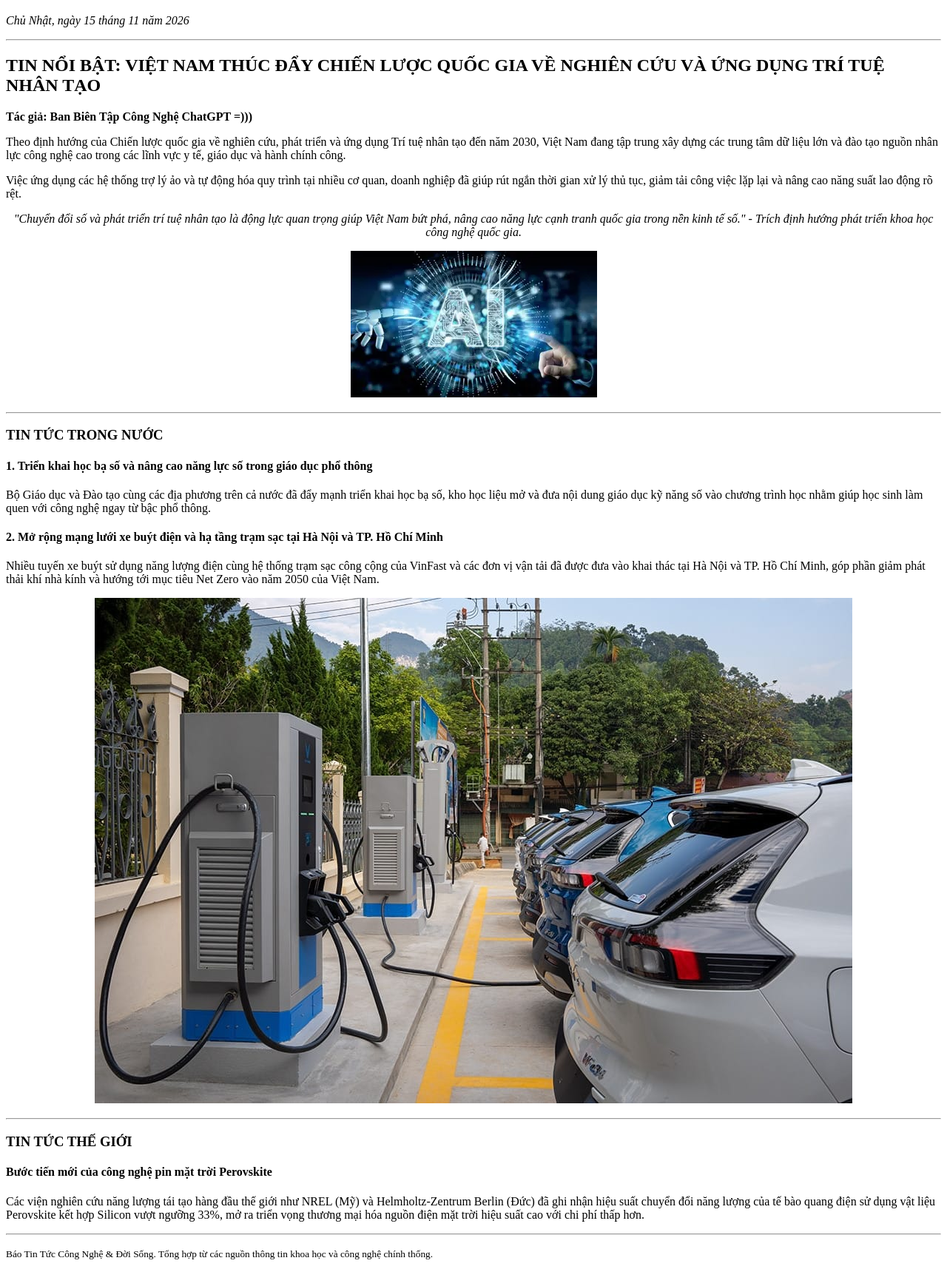
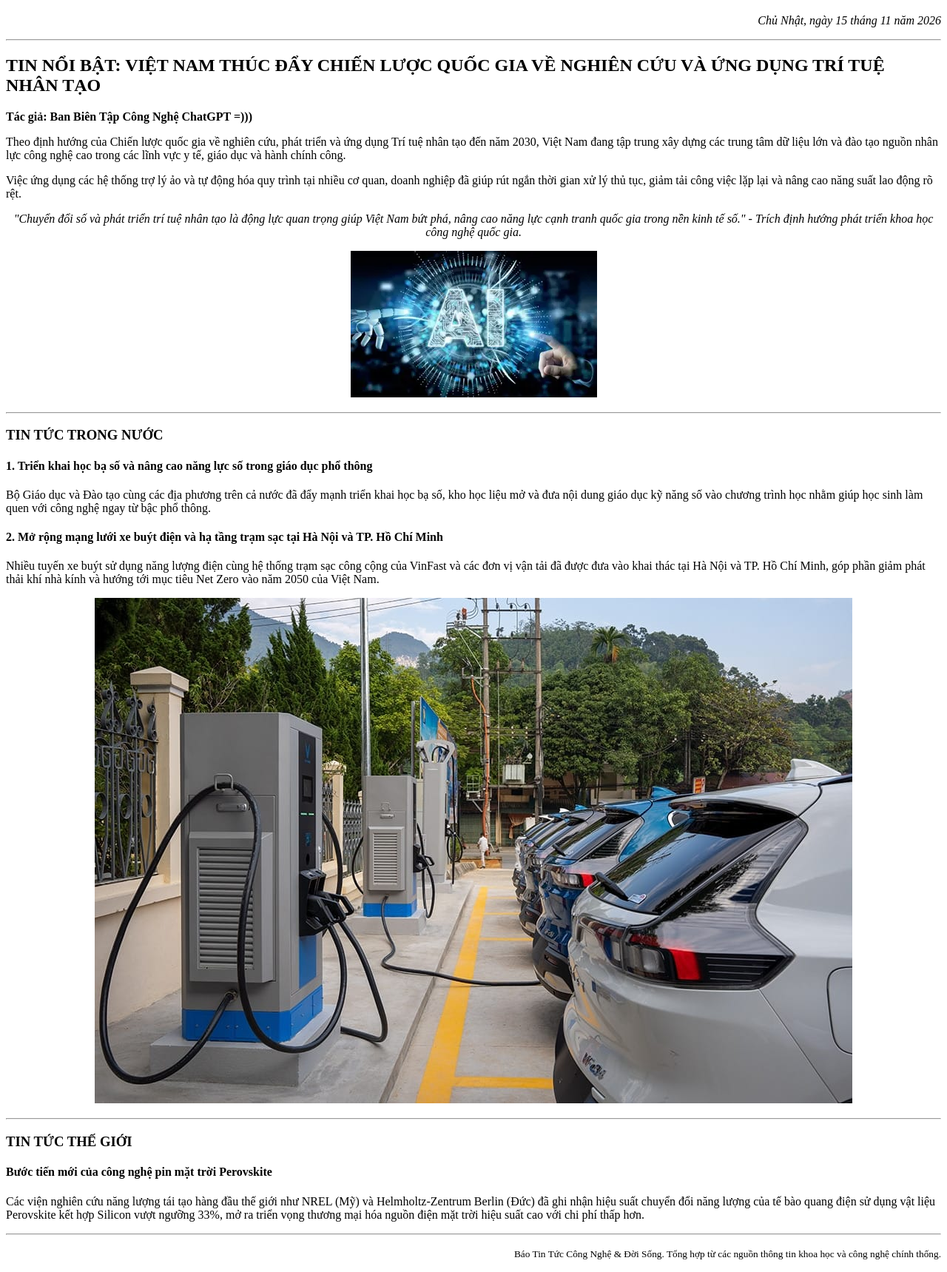
Before and after one commit to hieund5606/baomoi, a plain HTML site: page index.html in a window 1280 px wide. Shown: the part 61-1780 px from the top of the page at 74% size. Drawn offline with Linux system fonts and the light colour scheme.

Commit message:
Update index.html

```diff
--- a/index.html
+++ b/index.html
@@ -7,7 +7,7 @@
 <body>
 
     <h1 align="center">BÁO TIN TỨC CÔNG NGHỆ & ĐỜI SỐNG</h1>
-    <p>
+    <p style="text-align: right;">
         <i>Chủ Nhật, ngày 15 tháng 11 năm 2026</i>
     </p>
     <hr>
@@ -48,7 +48,7 @@
     <p>Các viện nghiên cứu năng lượng tái tạo hàng đầu thế giới như NREL (Mỹ) và Helmholtz-Zentrum Berlin (Đức) đã ghi nhận hiệu suất chuyển đổi năng lượng của tế bào quang điện sử dụng vật liệu Perovskite kết hợp Silicon vượt ngưỡng 33%, mở ra triển vọng thương mại hóa nguồn điện mặt trời hiệu suất cao với chi phí thấp hơn.</p>
     <hr>
 
-    <p>
+    <p style="text-align: right;">
         <small>Báo Tin Tức Công Nghệ & Đời Sống. Tổng hợp từ các nguồn thông tin khoa học và công nghệ chính thống.</small>
     </p>
 
```
